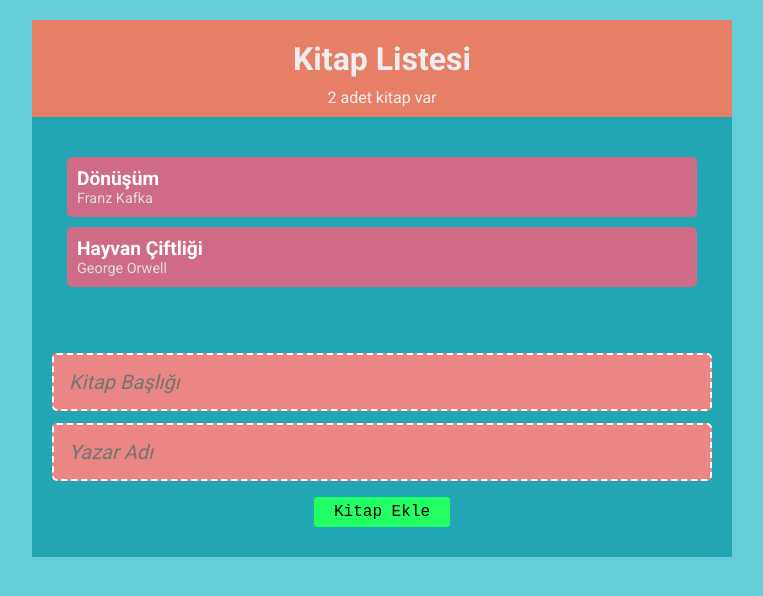
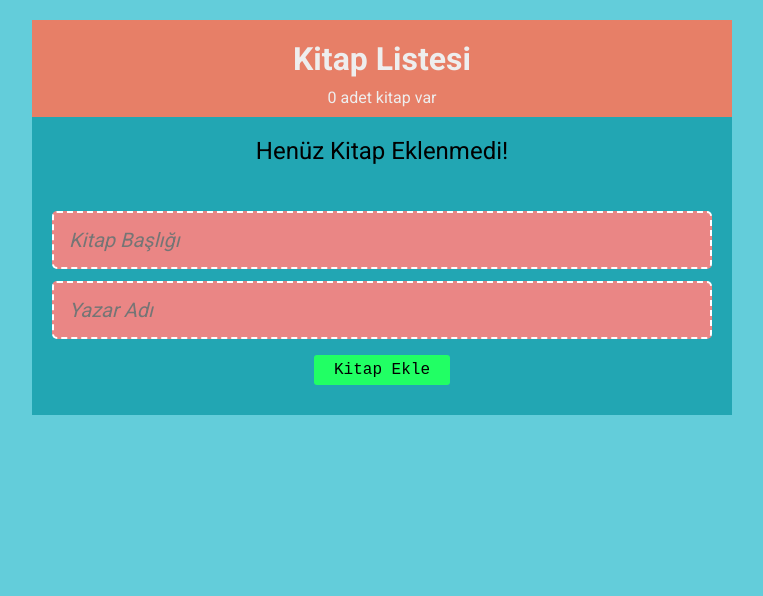
Before and after one commit to yenilikci/react-booklistapp, a React (Create React App) app: page / in a window 1280 px wide. Shown: the top 596 px of the page, without its empty margins (258-1021 px from the left). Built offline with nearby package versions, Linux system fonts and the light colour scheme.

Commit message:
book reducer used

```diff
--- a/src/components/AddBook.jsx
+++ b/src/components/AddBook.jsx
@@ -2,14 +2,14 @@
 import { BookContext } from "../contexts/BookContext";
 
 const AddBook = () => {
-  const { addBook } = useContext(BookContext);
+  const { dispatch } = useContext(BookContext);
 
   const [title, setTitle] = useState("");
   const [author, setAuthor] = useState("");
 
   const handleSubmit = (e) => {
     e.preventDefault(); //postback block
-    addBook(title, author);
+    dispatch({ type: "ADD_BOOK", book: { title, author } }); //action type param , payload param
     setTitle("");
     setAuthor("");
   };
--- a/src/components/BookDetails.jsx
+++ b/src/components/BookDetails.jsx
@@ -2,9 +2,9 @@
 import { BookContext } from "../contexts/BookContext";
 
 const BookDetails = ({ book }) => {
-  const { removeBook } = useContext(BookContext);
+  const { dispatch } = useContext(BookContext);
   return (
-    <li onClick={() => removeBook(book.id)}>
+    <li onClick={() => dispatch({ type: "REMOVE_BOOK", id: book.id })}>
       <div className="title">{book.title}</div>
       <div className="author">{book.author}</div>
     </li>
--- a/src/contexts/BookContext.jsx
+++ b/src/contexts/BookContext.jsx
@@ -1,24 +1,15 @@
-import React, { createContext, useState } from "react";
-import {v1 as uuid} from 'uuid'
+import React, { createContext, useReducer } from "react";
+import { bookReducer } from "../store/reducers/bookReducer";
+import { v1 as uuid } from "uuid";
 
 export const BookContext = createContext();
 
 export const BookContextProvider = (props) => {
-  const [books, setBooks] = useState([
-    { id: 1, title: "Dönüşüm", author: "Franz Kafka" },
-    { id: 2, title: "Hayvan Çiftliği", author: "George Orwell" },
-  ]);
-
-  const addBook = (title, author) => {
-    setBooks([...books, { id: uuid(), title, author }]);
-  };
-
-  const removeBook = (id) => {
-    setBooks(books.filter((book) => book.id !== id));
-  };
+  //state,dispatch
+  const [books, dispatch] = useReducer(bookReducer, []); //reducer,initalState
 
   return (
-    <BookContext.Provider value={{ books, addBook, removeBook }}>
+    <BookContext.Provider value={{ books, dispatch }}>
       {props.children}
     </BookContext.Provider>
   );
--- a/src/store/reducers/bookReducer.js
+++ b/src/store/reducers/bookReducer.js
@@ -13,7 +13,7 @@
       ];
 
     case "REMOVE_BOOK":
-      return state.filter((book) => book.id !== action.book.id);
+      return state.filter((book) => book.id !== action.id);
 
     default:
       return state;
```
